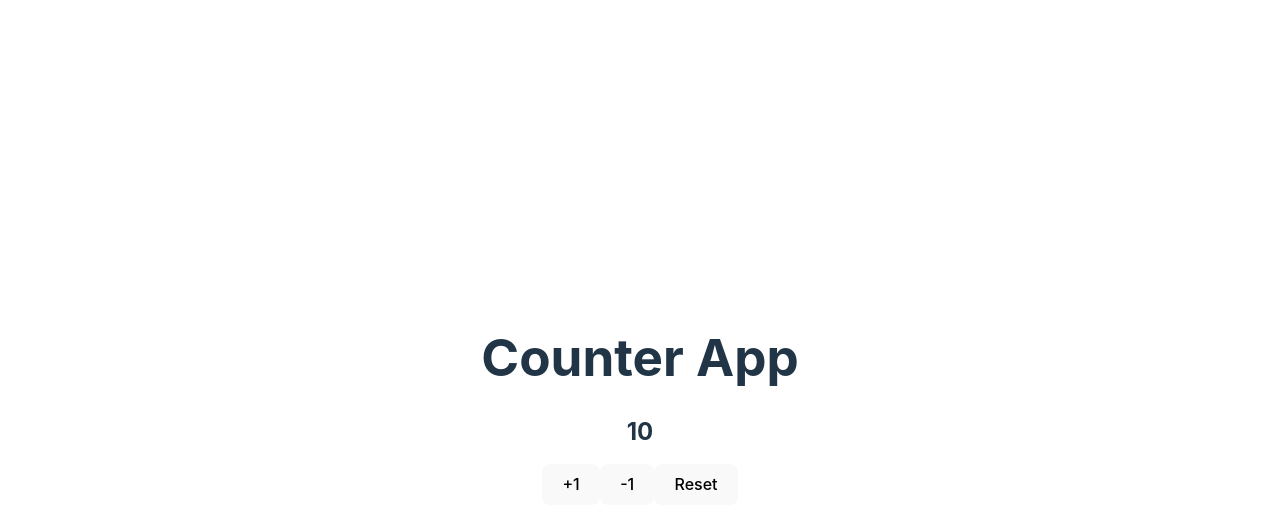
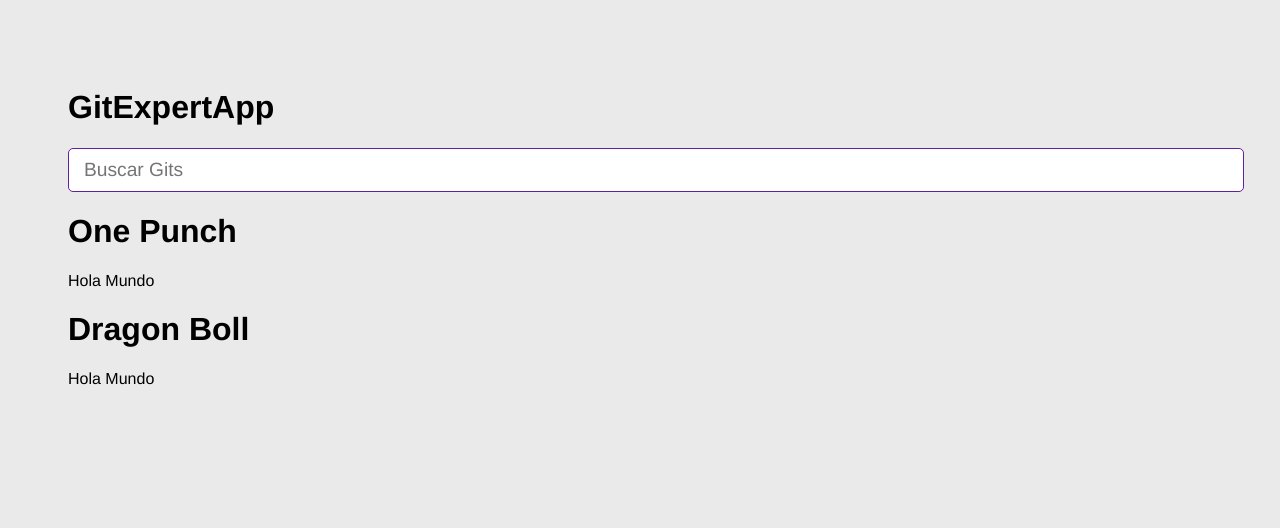
Before and after one commit to ing-jose-rafael/react-curso, a React (Vite) app: page / in a window 1280 px wide. Shown: the top 528 px of the page. Built offline with nearby package versions, Linux system fonts and the light colour scheme.

Commit message:
componente GifGrid

```diff
--- /dev/null
+++ b/src/GitExpertApp.jsx
@@ -0,0 +1,29 @@
+ import {useState} from 'react'
+import { AddCategories } from './components/AddCategories';
+import {GifGrid} from './components/GifGrid';
+
+export const GitExpertApp = () => {
+  const [ categories, setCategories ] = useState([ 'One Punch','Dragon Boll']);
+  // console.log(categories);
+  // const onAddCategory = () => setCategories((c) => c.concat('Valorant'));
+  const onAddCategory = (newCategory) => {
+    if(categories.includes(newCategory)) return;
+    setCategories([newCategory,...categories]);
+  }
+  return (
+    <>
+      <h1>GitExpertApp</h1>
+      <AddCategories
+        // setCategories={setCategories}
+        onNewCategory = {value => onAddCategory(value)}
+      />
+      {/* <button onClick={ onAddCategory }>Agregar</button> */}
+      {/* Listado de Git, la key la debe tener el elemento que esta iterando */}
+      {
+        categories.map( category => (
+          <GifGrid key={category} category={ category }/>
+        ))
+      }
+    </>
+  )
+}
--- /dev/null
+++ b/src/components/AddCategories.jsx
@@ -0,0 +1,31 @@
+import {useState} from 'react'
+
+// recibe una function
+export const AddCategories = ({onNewCategory}) => {
+  const [inputValue, setInputValue] = useState('');
+  const onInputChange = ({target}) => {
+    // console.log(target.value);
+    setInputValue( target.value );
+  }
+  const onSubmit = (event)=>{
+    event.preventDefault();
+    // console.log(inputValue);
+    const value = inputValue.trim();
+    if (value.length <= 1) return
+
+    // setCategories(category => [inputValue,...category]);
+    onNewCategory(value);
+    setInputValue('');
+  }
+  return (
+    <form onSubmit={ onSubmit }>
+      <input
+        type="text"
+        placeholder='Buscar Gits'
+        value={inputValue}
+        // onChange = {(event) => onInputChange(event)}
+        onChange = { onInputChange }
+      />
+    </form>
+  )
+}
--- /dev/null
+++ b/src/components/GifGrid.jsx
@@ -0,0 +1,9 @@
+
+export const GifGrid = ({category}) => {
+  return (
+    <>
+      <h1>{category}</h1>
+      <p>Hola Mundo</p>
+    </>
+  )
+}
--- a/src/main.jsx
+++ b/src/main.jsx
@@ -1,15 +1,18 @@
 import React from 'react'
 import ReactDOM from 'react-dom/client'
-import App from './App'
+// import App from './App'
 import { CounterApp } from './CounterApp'
+import { GitExpertApp } from './GitExpertApp'
 // import { FirstApp } from './FirstApp'
 
-import './index.css'
+// import './index.css'
+import './style.css'
 
 ReactDOM.createRoot(document.getElementById('root')).render(
   <React.StrictMode>
     {/* <App /> */}
     {/* <FirstApp title="Soy Goku!"/> */}
-    <CounterApp value={ 10 } />
+    {/* <CounterApp value={ 10 } /> */}
+    <GitExpertApp/>
   </React.StrictMode>
 )
--- /dev/null
+++ b/src/style.css
@@ -0,0 +1,63 @@
+* {
+  font-family: Helvetica, Arial, sans-serif;
+  background-color: rgb(234, 234, 234);
+}
+
+body {
+  padding: 60px;
+}
+
+input {
+  background-color: white;
+  border-radius: 5px;
+  border: 1px solid rgb(97, 32, 158);
+  color: black;
+  font-size: 1.2rem;
+  outline: none;
+  padding: 10px 15px;
+  width: 100%;
+}
+
+h2 {
+  font-size: 1.5rem;
+}
+
+h3 {
+  font-size: 3rem;
+  margin-bottom: 5px;
+}
+
+.card-grid {
+  display: flex;
+  flex-direction: row;
+  flex-wrap: wrap;
+  justify-content: center;
+}
+
+.card {
+  align-content: center;
+  align-items: center;
+  background-color: white;
+  border-radius: 10px;
+  box-shadow: 0px 3px 5px rgba(0, 0, 0, 0.03);
+  display: flex;
+  flex-direction: column;
+  height: 0%;
+  justify-content: center;
+  margin-bottom: 20px;
+  margin-right: 20px;
+  overflow: hidden;
+}
+
+.card p {
+  background-color: white;
+  flex: 1;
+  font-size: 1.5rem;
+  margin-top: 5px;
+  padding: 5px 20px 0px 20px;
+  text-align: center;
+}
+
+.card img {
+  width: 100%;
+}
```
